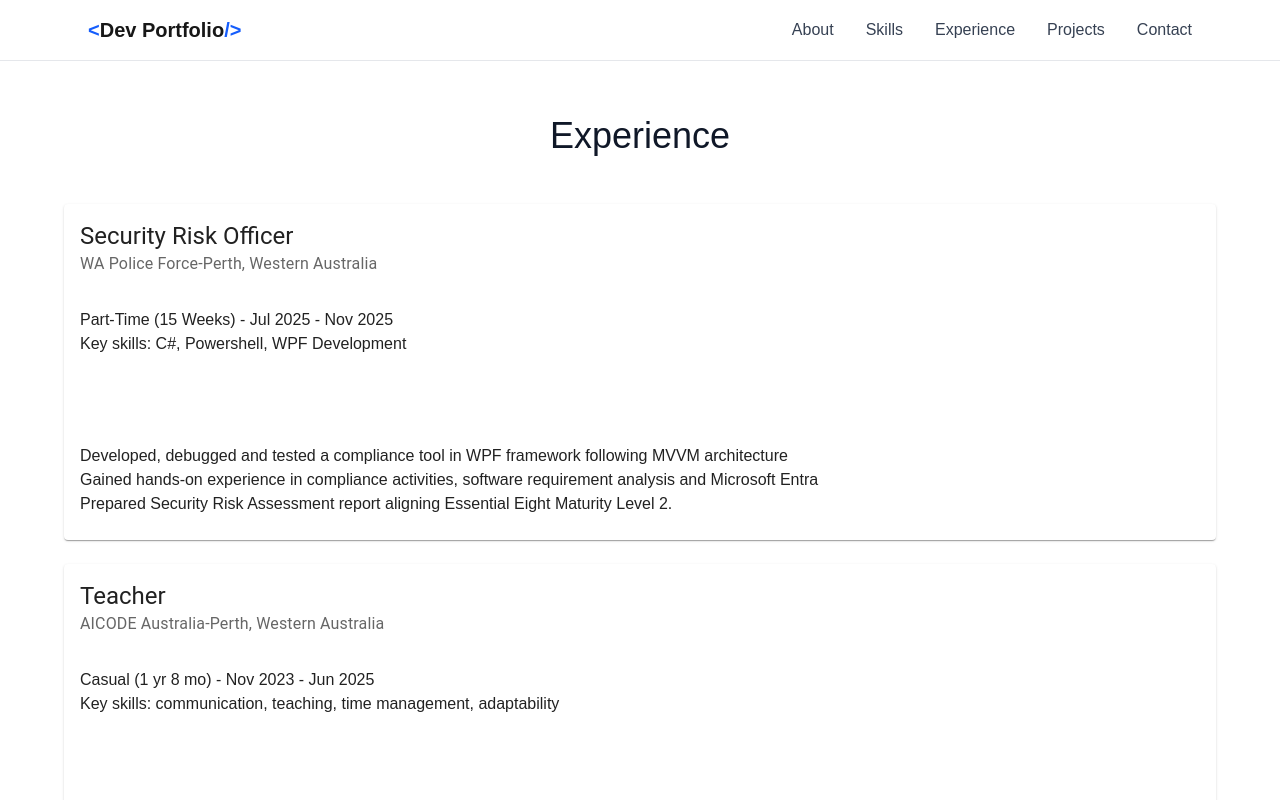
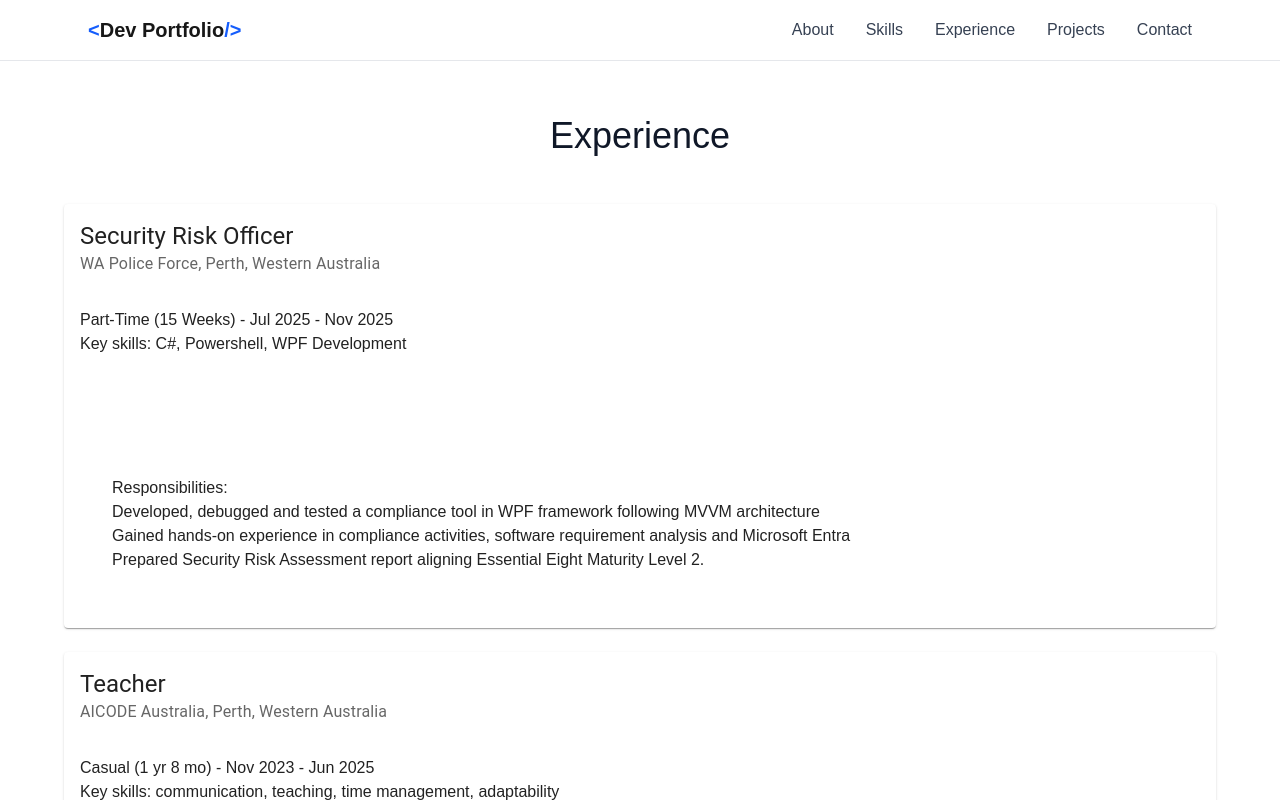
Before and after one commit to Manan-Chakma/manan-portfolio, a Next.js app: page / in a window 1280 px wide. Both pictures are taken after a click on the button 1188 px from the left and 2569 px from the top of the page. Shown: the part 2169-2969 px from the top of the page. Built offline with nearby package versions, Linux system fonts and the light colour scheme; some icons are missing.

Commit message:
[IMP] experience section improved

```diff
--- a/src/app/components/Experience.tsx
+++ b/src/app/components/Experience.tsx
@@ -108,36 +108,9 @@ const experiences = [
 
 ];
 
-interface ExpandMoreProps extends IconButtonProps {
-    expand: boolean;
-}
-
-const ExpandMore = styled((props: ExpandMoreProps) => {
-    const { expand, ...other } = props;
-    return <IconButton {...other} />;
-})(({ theme }) => ({
-    marginLeft: 'auto',
-    transition: theme.transitions.create('transform', {
-        duration: theme.transitions.duration.shortest,
-    }),
-    variants: [
-        {
-            props: ({ expand }) => !expand,
-            style: {
-                transform: 'rotate(0deg)',
-            },
-        },
-        {
-            props: ({ expand }) => !!expand,
-            style: {
-                transform: 'rotate(180deg)',
-            },
-        },
-    ],
-}));
 
 export function Experience() {
-    const [expandedId, setExpandedId] = React.useState(false);
+    const [expandedId, setExpandedId] = React.useState(null);
 
     const handleExpandClick = (keyId: any) => {
         setExpandedId(expandedId == keyId ? null : keyId);
@@ -151,7 +124,7 @@ export function Experience() {
                         id, title, employmentType, company, companyType, location, startDate, endDate, totalDuration, skills, responsibilities
                     }) => (
                         <Card key={id}>
-                            <CardHeader title={title} subheader={company + '-' + location} />
+                            <CardHeader title={title} subheader={company + ', ' + location} />
                             <CardContent>
                                 <div>{employmentType + ' (' + totalDuration + ')'} - {startDate} - {endDate}</div>
                                 <div>
@@ -159,18 +132,23 @@ export function Experience() {
                                 </div>
                             </CardContent>
                             <CardActions>
-                                <ExpandMore
-                                    expand={expandedId}
+                                <IconButton
+                                    // Rotate icon and manage aria-expanded state
+                                    sx={{ transform: expandedId === id ? 'rotate(180deg)' : 'rotate(0deg)', marginLeft: 'auto', transition: 'transform 0.3s' }}
                                     onClick={() => handleExpandClick(id)}
-                                    aria-expanded={expandedId}
+                                    aria-expanded={expandedId === id}
                                     aria-label="show more"
                                 >
                                     <ExpandMoreIcon />
-                                </ExpandMore>
+                                </IconButton>
                             </CardActions>
 
-                            <Collapse in={expandedId} timeout="auto" unmountOnExit>
-                                <CardContent>
+                            <Collapse in={expandedId === id} timeout="auto" unmountOnExit>
+                                <CardContent className='m-8'>
+                                    <div>
+                                        <div>
+                                            Responsibilities:
+                                        </div>
                                         <ul>
                                             {responsibilities.map((item, index) => (
                                                 // Key attribute is essential for React to efficiently update lists
@@ -179,6 +157,7 @@ export function Experience() {
                                                 </li>
                                             ))}
                                         </ul>
+                                    </div>
                                 </CardContent>
                             </Collapse>
                         </Card>
```
Lines whose indentation alone changed are shown as unchanged.
